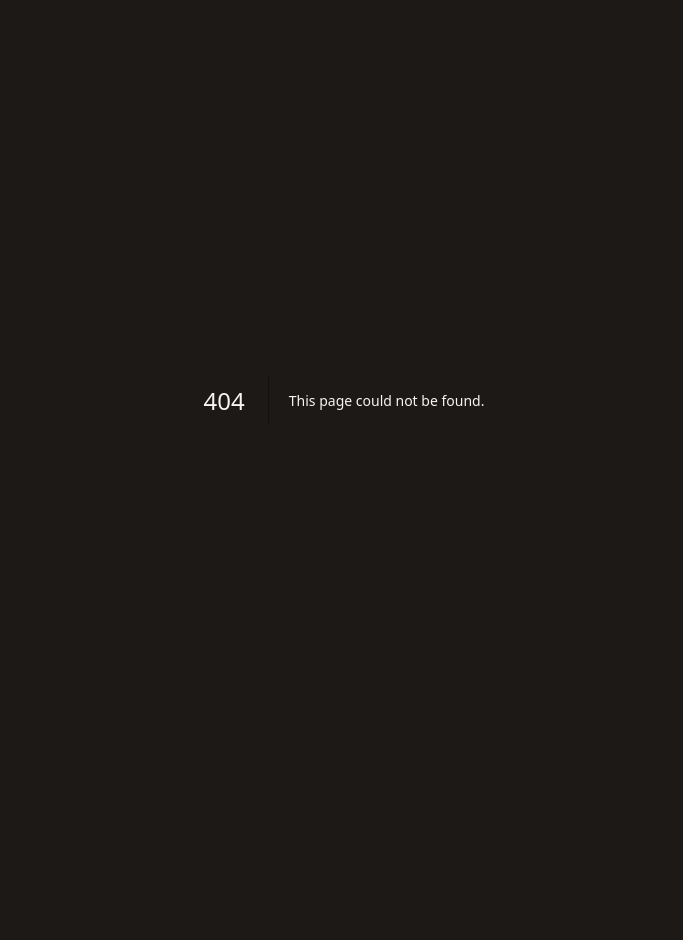
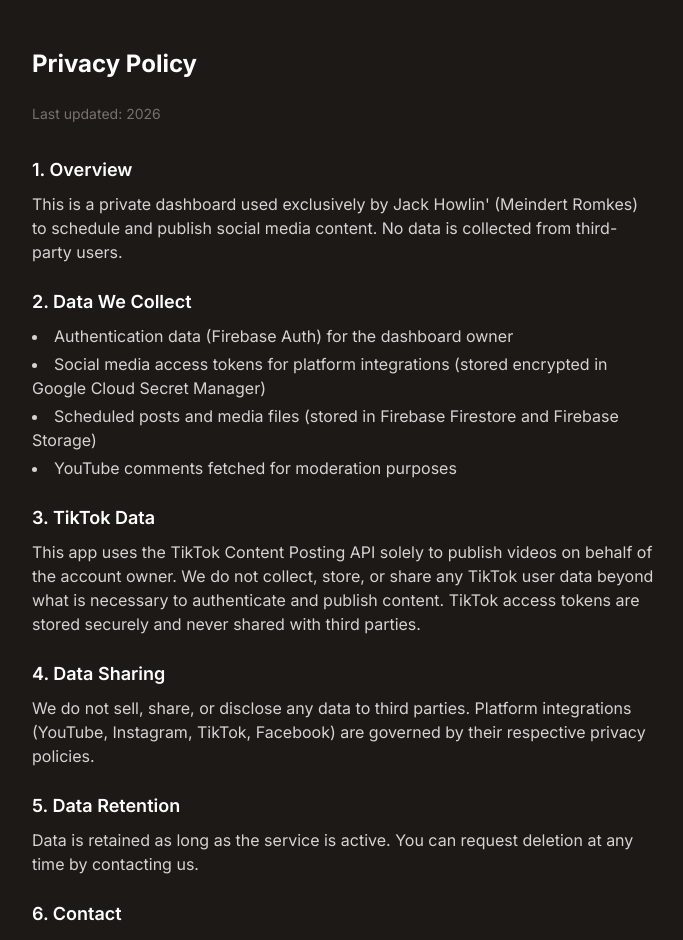
Before and after one commit to MeindertRomkes/jack-howlin-dashboard, a Next.js app: page /privacy in a window 1280 px wide. Before the commit this address had no page. Shown: the top 940 px of the page, without its empty margins (296-979 px from the left). Before the commit the page ends 800 px from the top, so only its background shows below. Built offline with nearby package versions, Linux system fonts and the light colour scheme.

Commit message:
feat: add Terms and Privacy pages, add Facebook to PostModal

```diff
--- /dev/null
+++ b/app/privacy/page.tsx
@@ -0,0 +1,43 @@
+export default function PrivacyPage() {
+  return (
+    <div className="max-w-2xl mx-auto px-6 py-12 text-stone-300">
+      <h1 className="text-2xl font-bold text-white mb-6">Privacy Policy</h1>
+      <p className="text-stone-500 text-sm mb-8">Last updated: {new Date().getFullYear()}</p>
+
+      <section className="mb-6">
+        <h2 className="text-lg font-semibold text-white mb-2">1. Overview</h2>
+        <p>This is a private dashboard used exclusively by Jack Howlin&apos; (Meindert Romkes) to schedule and publish social media content. No data is collected from third-party users.</p>
+      </section>
+
+      <section className="mb-6">
+        <h2 className="text-lg font-semibold text-white mb-2">2. Data We Collect</h2>
+        <ul className="list-disc list-inside space-y-1">
+          <li>Authentication data (Firebase Auth) for the dashboard owner</li>
+          <li>Social media access tokens for platform integrations (stored encrypted in Google Cloud Secret Manager)</li>
+          <li>Scheduled posts and media files (stored in Firebase Firestore and Firebase Storage)</li>
+          <li>YouTube comments fetched for moderation purposes</li>
+        </ul>
+      </section>
+
+      <section className="mb-6">
+        <h2 className="text-lg font-semibold text-white mb-2">3. TikTok Data</h2>
+        <p>This app uses the TikTok Content Posting API solely to publish videos on behalf of the account owner. We do not collect, store, or share any TikTok user data beyond what is necessary to authenticate and publish content. TikTok access tokens are stored securely and never shared with third parties.</p>
+      </section>
+
+      <section className="mb-6">
+        <h2 className="text-lg font-semibold text-white mb-2">4. Data Sharing</h2>
+        <p>We do not sell, share, or disclose any data to third parties. Platform integrations (YouTube, Instagram, TikTok, Facebook) are governed by their respective privacy policies.</p>
+      </section>
+
+      <section className="mb-6">
+        <h2 className="text-lg font-semibold text-white mb-2">5. Data Retention</h2>
+        <p>Data is retained as long as the service is active. You can request deletion at any time by contacting us.</p>
+      </section>
+
+      <section>
+        <h2 className="text-lg font-semibold text-white mb-2">6. Contact</h2>
+        <p>For privacy questions: romkesmeindert@gmail.com</p>
+      </section>
+    </div>
+  )
+}
--- /dev/null
+++ b/app/terms/page.tsx
@@ -0,0 +1,33 @@
+export default function TermsPage() {
+  return (
+    <div className="max-w-2xl mx-auto px-6 py-12 text-stone-300">
+      <h1 className="text-2xl font-bold text-white mb-6">Terms of Service</h1>
+      <p className="text-stone-500 text-sm mb-8">Last updated: {new Date().getFullYear()}</p>
+
+      <section className="mb-6">
+        <h2 className="text-lg font-semibold text-white mb-2">1. Use of Service</h2>
+        <p>This dashboard is a private tool used exclusively by Jack Howlin&apos; (Meindert Romkes) to manage and schedule social media content. Access is restricted to authorised users only.</p>
+      </section>
+
+      <section className="mb-6">
+        <h2 className="text-lg font-semibold text-white mb-2">2. Third-party Platforms</h2>
+        <p>This service integrates with third-party platforms including YouTube, Instagram, TikTok, and Facebook. Use of those platforms is governed by their respective terms of service.</p>
+      </section>
+
+      <section className="mb-6">
+        <h2 className="text-lg font-semibold text-white mb-2">3. Content</h2>
+        <p>All content published through this dashboard is the sole responsibility of the account owner. No user-generated content from third parties is published.</p>
+      </section>
+
+      <section className="mb-6">
+        <h2 className="text-lg font-semibold text-white mb-2">4. Limitation of Liability</h2>
+        <p>This service is provided as-is. We are not liable for any issues arising from the use of third-party APIs or platform policy changes.</p>
+      </section>
+
+      <section>
+        <h2 className="text-lg font-semibold text-white mb-2">5. Contact</h2>
+        <p>For questions, contact: romkesmeindert@gmail.com</p>
+      </section>
+    </div>
+  )
+}
--- a/middleware.ts
+++ b/middleware.ts
@@ -10,5 +10,5 @@
 }
 
 export const config = {
-  matcher: ['/((?!_next/static|_next/image|favicon.ico|login|api/auth).*)'],
+  matcher: ['/((?!_next/static|_next/image|favicon.ico|login|api/auth|terms|privacy).*)'],
 }
```
